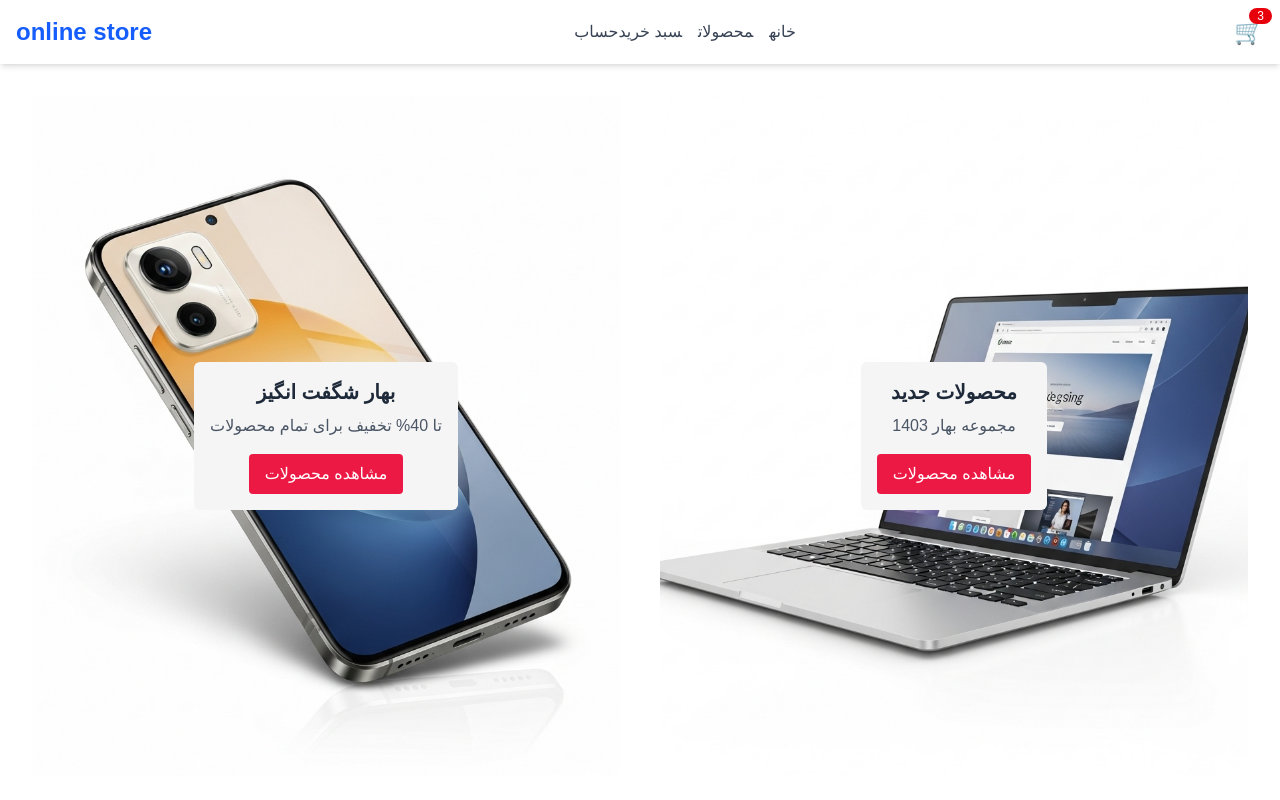
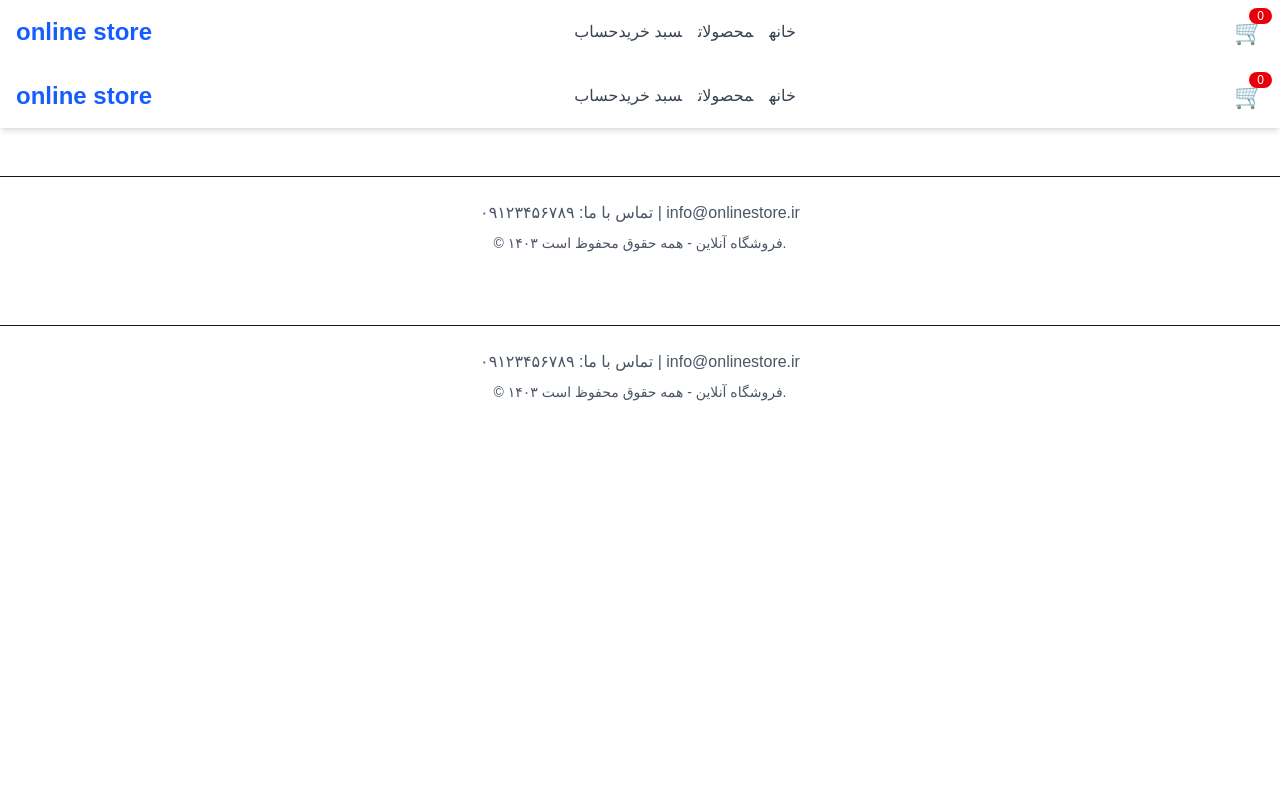
Before and after one commit to Erfan8104/online-store, a Next.js app: page / in a window 1280 px wide. Shown: the top 800 px of the page. Built offline with nearby package versions, Linux system fonts and the light colour scheme.

Commit message:
connect cart icon and cart page to global CartContext

```diff
--- a/src/app/cart/page.tsx
+++ b/src/app/cart/page.tsx
@@ -1,4 +1,6 @@
 "use client";
+
+import { useCart } from "./../context/CartContext";
 
 const mockCartItems = [
   {
@@ -20,6 +22,7 @@ const mockCartItems = [
 ];
 
 export default function CartPage() {
+  const { cartItems, removeFromCart, clearCart } = useCart();
   const calculateTotal = () => {
     return mockCartItems.reduce((total, item) => {
       const finalPrice = item.price * (1 - item.discount / 100) * item.quantity;
--- a/src/app/context/CartContext.tsx
+++ b/src/app/context/CartContext.tsx
@@ -51,7 +51,6 @@ export const CartProvider = ({ children }: { children: ReactNode }) => {
     </CartContext.Provider>
   );
 };
-
 export const useCart = () => {
   const context = useContext(CartContext);
   if (!context) throw new Error("useCart must be used within a CartProvider");
--- a/src/app/layout.tsx
+++ b/src/app/layout.tsx
@@ -1,10 +1,9 @@
-import "./globals.css";
-import type { Metadata } from "next";
+import { CartProvider } from "./../app/context/CartContext";
 import Header from "./../components/Header";
 import Footer from "./../components/Footer";
-import { CartProvider } from "./context/CartContext";
+import "./globals.css";
 
-export const metadata: Metadata = {
+export const metadata = {
   title: "Online Store",
   description: "An online store built with Next.js and Tailwind CSS",
 };
--- a/src/app/page.tsx
+++ b/src/app/page.tsx
@@ -1,12 +1,26 @@
-import HeroSlider from "./../components/HeroSlider";
-import FeaturedProducts from "./../components/FeaturedProducts";
+import { CartProvider } from "./context/CartContext";
+import Header from "./../components/Header";
+import Footer from "./../components/Footer";
 
-export default function Home() {
+export const metadata = {
+  title: "Online Store",
+  description: "An online store built with Next.js and Tailwind CSS",
+};
+
+export default function RootLayout({
+  children,
+}: {
+  children: React.ReactNode;
+}) {
   return (
-    <div className="flex flex-col gap 12">
-      <HeroSlider />
-
-      <FeaturedProducts />
-    </div>
+    <html lang="en">
+      <body>
+        <CartProvider>
+          <Header />
+          {children}
+          <Footer />
+        </CartProvider>
+      </body>
+    </html>
   );
 }
--- a/src/components/Header.tsx
+++ b/src/components/Header.tsx
@@ -1,8 +1,13 @@
 "use client";
 import Link from "next/link";
+import { useCart } from "./../app/context/CartContext";
 
-const cartItemsCount = 3;
 export default function Header() {
+  const { cartItems } = useCart();
+  const cartItemCount = cartItems.reduce(
+    (total, item) => total + item.quantity,
+    0
+  );
   return (
     <header className="bg-white shadow-md ">
       <div className="max-w-7xl mx-auto  px-4 py-4 flex items-center justify-between">
@@ -26,7 +31,7 @@ export default function Header() {
         <Link href="/cart" className="relative inline-block">
           <span className="text-2xl">🛒</span>
           <span className="absolute -top-2 -right-2 bg-red-600 text-white text-xs rounded-full px-2">
-            {cartItemsCount}
+            {cartItemCount}
           </span>
         </Link>
       </div>
```
